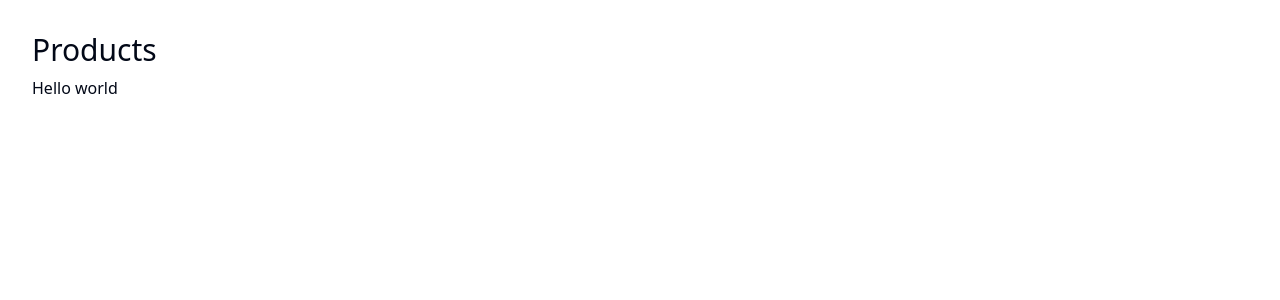
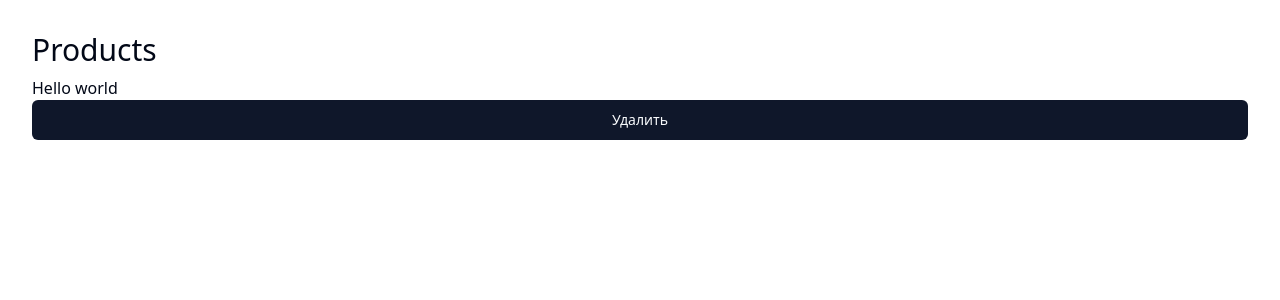
Before and after one commit to timonen87/hashlib-app, a Next.js app: page / in a window 1280 px wide. Shown: the top 300 px of the page. Built offline with nearby package versions, Linux system fonts and the light colour scheme.

Commit message:
add button

```diff
--- a/package.json
+++ b/package.json
@@ -10,6 +10,7 @@
     "prettier": "prettier -w ."
   },
   "dependencies": {
+    "@radix-ui/react-slot": "^1.0.2",
     "class-variance-authority": "^0.7.0",
     "clsx": "^2.0.0",
     "lucide-react": "^0.294.0",
--- a/src/app/page.tsx
+++ b/src/app/page.tsx
@@ -1,3 +1,5 @@
+import { Button } from "@/shared/ui/button";
+
 export default async function Home() {
   return (
     <main className="flex min-h-screen flex-col  p-8">
@@ -8,6 +10,7 @@
           />
           <CoursesList revalidatePagePath="/" /> */}
       <h1>Hello world</h1>
+      <Button>Удалить</Button>
     </main>
   );
 }
--- /dev/null
+++ b/src/shared/ui/button.tsx
@@ -0,0 +1,56 @@
+import * as React from "react"
+import { Slot } from "@radix-ui/react-slot"
+import { cva, type VariantProps } from "class-variance-authority"
+
+import { cn } from "@/shared/ui/utils"
+
+const buttonVariants = cva(
+  "inline-flex items-center justify-center whitespace-nowrap rounded-md text-sm font-medium ring-offset-background transition-colors focus-visible:outline-none focus-visible:ring-2 focus-visible:ring-ring focus-visible:ring-offset-2 disabled:pointer-events-none disabled:opacity-50",
+  {
+    variants: {
+      variant: {
+        default: "bg-primary text-primary-foreground hover:bg-primary/90",
+        destructive:
+          "bg-destructive text-destructive-foreground hover:bg-destructive/90",
+        outline:
+          "border border-input bg-background hover:bg-accent hover:text-accent-foreground",
+        secondary:
+          "bg-secondary text-secondary-foreground hover:bg-secondary/80",
+        ghost: "hover:bg-accent hover:text-accent-foreground",
+        link: "text-primary underline-offset-4 hover:underline",
+      },
+      size: {
+        default: "h-10 px-4 py-2",
+        sm: "h-9 rounded-md px-3",
+        lg: "h-11 rounded-md px-8",
+        icon: "h-10 w-10",
+      },
+    },
+    defaultVariants: {
+      variant: "default",
+      size: "default",
+    },
+  }
+)
+
+export interface ButtonProps
+  extends React.ButtonHTMLAttributes<HTMLButtonElement>,
+    VariantProps<typeof buttonVariants> {
+  asChild?: boolean
+}
+
+const Button = React.forwardRef<HTMLButtonElement, ButtonProps>(
+  ({ className, variant, size, asChild = false, ...props }, ref) => {
+    const Comp = asChild ? Slot : "button"
+    return (
+      <Comp
+        className={cn(buttonVariants({ variant, size, className }))}
+        ref={ref}
+        {...props}
+      />
+    )
+  }
+)
+Button.displayName = "Button"
+
+export { Button, buttonVariants }
```
Also changed, not shown: 1 other file (tests, documents, lock files or other folders).
